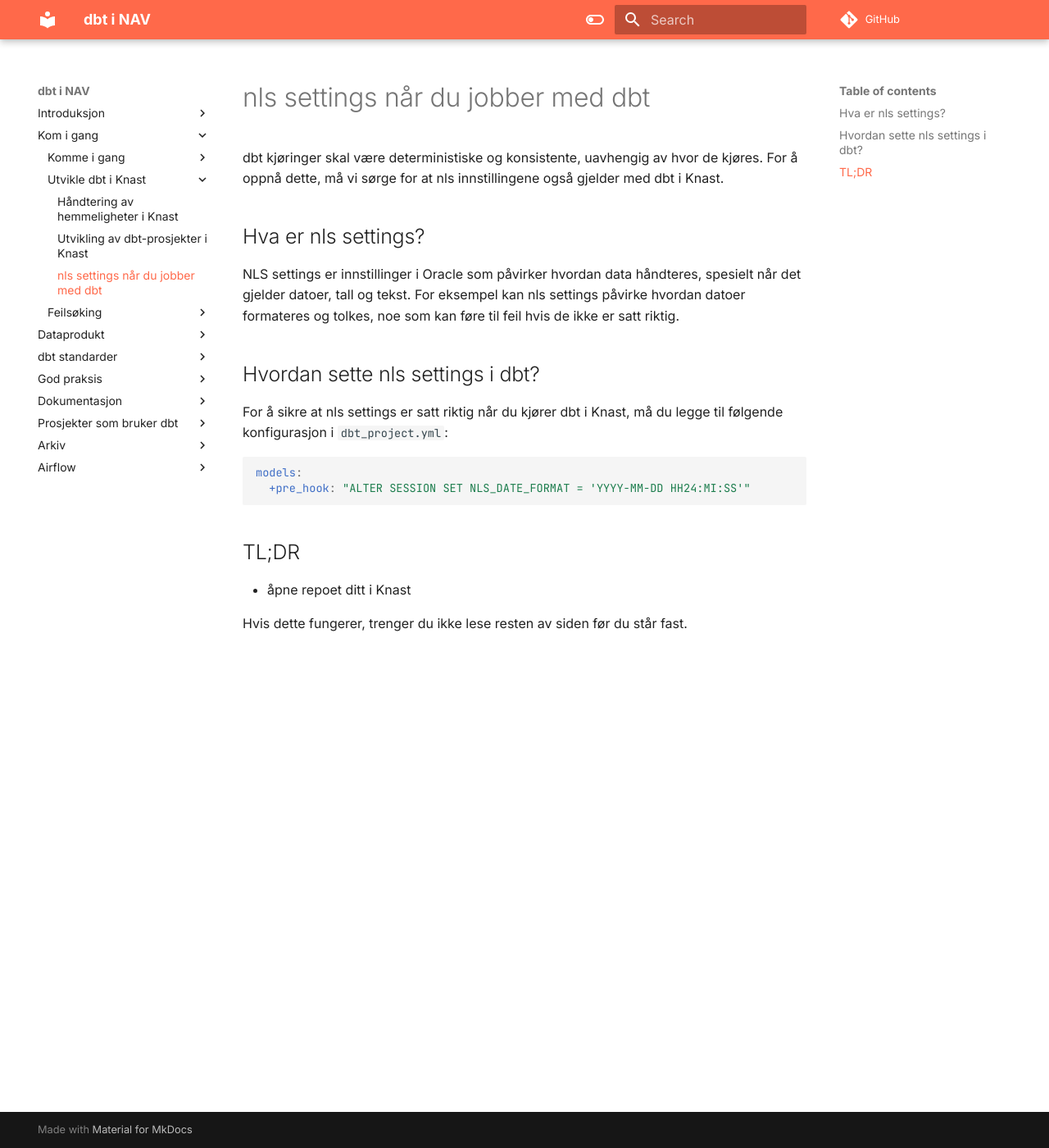
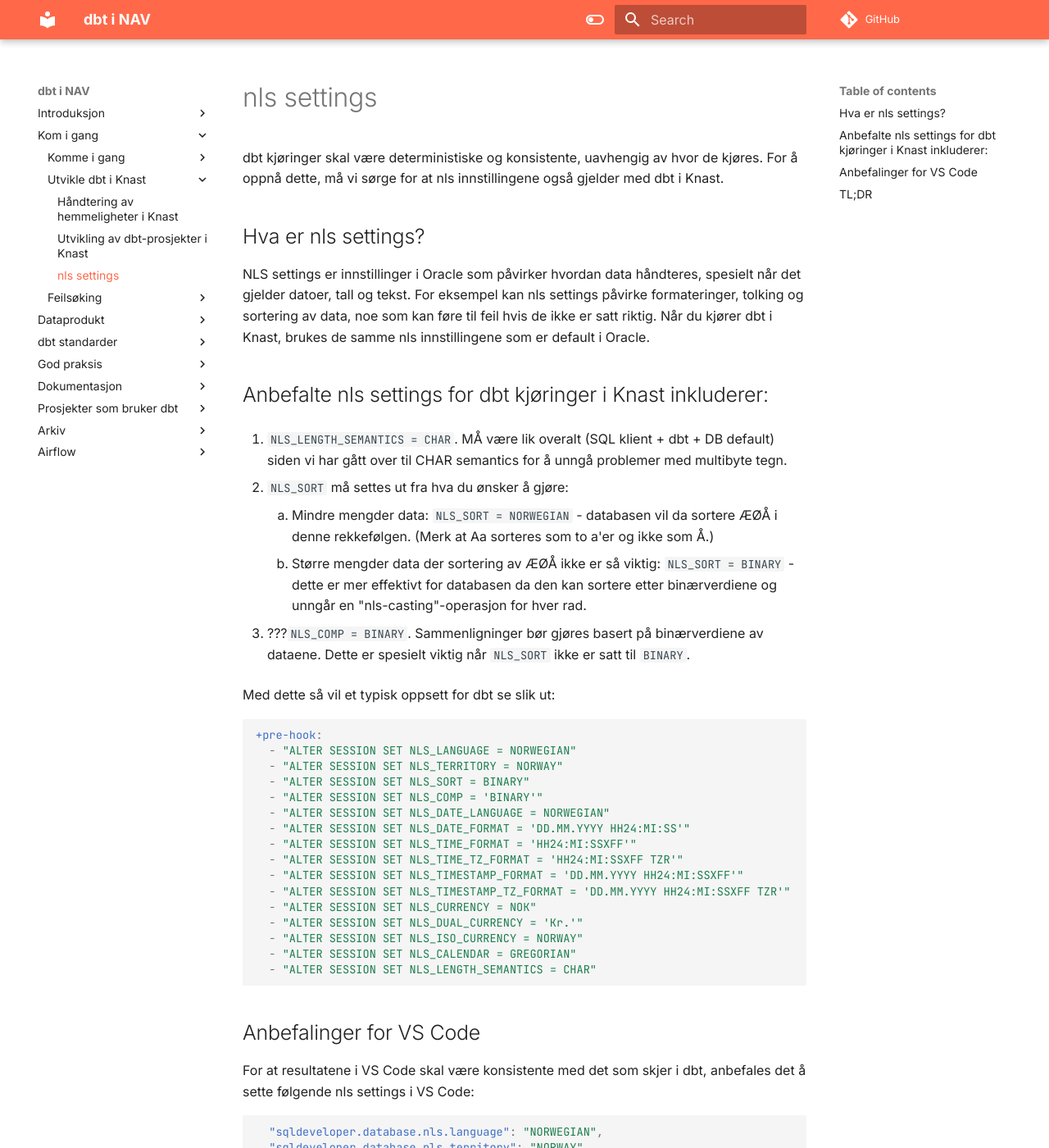
Before and after one commit to navikt/dbt-i-nav, an MkDocs documentation site: the page built from docs/dbt i Knast/nls-settings.md, in a window 1280 px wide and 1400 px high. Shown: the whole window at 82% size. Built offline with MkDocs 1.6.1 and Material for MkDocs 9.7.7, drawn with Linux system fonts in a browser that asks for light colours; comment, search, counter and statistics services are not loaded; some of the changed text lies outside the part shown.

Commit message:
docs: update nls settings documentation for dbt in Knast with recommended configurations

````diff
--- a/docs/dbt i Knast/nls-settings.md
+++ b/docs/dbt i Knast/nls-settings.md
@@ -1,10 +1,60 @@
-# nls settings når du jobber med dbt
+# nls settings
 
 dbt kjøringer skal være deterministiske og konsistente, uavhengig av hvor de kjøres. For å oppnå dette, må vi sørge for at nls innstillingene også gjelder med dbt i Knast.
 
 ## Hva er nls settings?
 
-NLS settings er innstillinger i Oracle som påvirker hvordan data håndteres, spesielt når det gjelder datoer, tall og tekst. For eksempel kan nls settings påvirke hvordan datoer formateres og tolkes, noe som kan føre til feil hvis de ikke er satt riktig.
+NLS settings er innstillinger i Oracle som påvirker hvordan data håndteres, spesielt når det gjelder datoer, tall og tekst. For eksempel kan nls settings påvirke formateringer, tolking og sortering av data, noe som kan føre til feil hvis de ikke er satt riktig. Når du kjører dbt i Knast, brukes de samme nls innstillingene som er default i Oracle.
+
+## Anbefalte nls settings for dbt kjøringer i Knast inkluderer:
+
+1. `NLS_LENGTH_SEMANTICS = CHAR`. MÅ være lik overalt (SQL klient + dbt + DB default) siden vi har gått over til CHAR semantics for å unngå problemer med multibyte tegn.
+
+2. `NLS_SORT` må settes ut fra hva du ønsker å gjøre:
+    1. Mindre mengder data: `NLS_SORT = NORWEGIAN` - databasen vil da sortere ÆØÅ i denne rekkefølgen. (Merk at Aa sorteres som to a'er og ikke som Å.)
+    2. Større mengder data der sortering av ÆØÅ ikke er så viktig: `NLS_SORT = BINARY` - dette er mer effektivt for databasen da den kan sortere etter binærverdiene og unngår en "nls-casting"-operasjon for hver rad.
+
+3. ???`NLS_COMP = BINARY`. Sammenligninger bør gjøres basert på binærverdiene av dataene. Dette er spesielt viktig når `NLS_SORT` ikke er satt til `BINARY`.
+
+Med dette så vil et typisk oppsett for dbt se slik ut:
+
+```yaml
++pre-hook:
+  - "ALTER SESSION SET NLS_LANGUAGE = NORWEGIAN"
+  - "ALTER SESSION SET NLS_TERRITORY = NORWAY"
+  - "ALTER SESSION SET NLS_SORT = BINARY"
+  - "ALTER SESSION SET NLS_COMP = 'BINARY'"
+  - "ALTER SESSION SET NLS_DATE_LANGUAGE = NORWEGIAN"
+  - "ALTER SESSION SET NLS_DATE_FORMAT = 'DD.MM.YYYY HH24:MI:SS'"
+  - "ALTER SESSION SET NLS_TIME_FORMAT = 'HH24:MI:SSXFF'"
+  - "ALTER SESSION SET NLS_TIME_TZ_FORMAT = 'HH24:MI:SSXFF TZR'"
+  - "ALTER SESSION SET NLS_TIMESTAMP_FORMAT = 'DD.MM.YYYY HH24:MI:SSXFF'"
+  - "ALTER SESSION SET NLS_TIMESTAMP_TZ_FORMAT = 'DD.MM.YYYY HH24:MI:SSXFF TZR'"
+  - "ALTER SESSION SET NLS_CURRENCY = NOK"
+  - "ALTER SESSION SET NLS_DUAL_CURRENCY = 'Kr.'"
+  - "ALTER SESSION SET NLS_ISO_CURRENCY = NORWAY"
+  - "ALTER SESSION SET NLS_CALENDAR = GREGORIAN"
+  - "ALTER SESSION SET NLS_LENGTH_SEMANTICS = CHAR"
+```
+
+## Anbefalinger for VS Code
+For at resultatene i VS Code skal være konsistente med det som skjer i dbt, anbefales det å sette følgende nls settings i VS Code:
+
+```json
+  "sqldeveloper.database.nls.language": "NORWEGIAN",
+  "sqldeveloper.database.nls.territory": "NORWAY",
+  "sqldeveloper.database.nls.dateLanguage": "NORWEGIAN",
+  "sqldeveloper.database.nls.dateFormat": "DD.MM.YYYY HH24:MI:SS",
+  "sqldeveloper.database.nls.timestampFormat": "DD.MM.YYYY HH24:MI:SSXFF",
+  "sqldeveloper.database.nls.timestampTZ Format": "DD.MM.YYYY HH24:MI:SSXFF TZR",
+  "sqldeveloper.database.nls.currency": "NOK",
+  "sqldeveloper.database.nls.ISOCurrency": "NORWAY",
+  "sqldeveloper.database.nls.groupSeparator": "",
+  "sqldeveloper.database.nls.decimalSeparator": ".",
+  "sqldeveloper.database.nls.length": "CHAR",
+  "sqldeveloper.database.nls.sort": "CHAR",
+  "sqldeveloper.database.nls.comparison": "BINARY",
+  ```
 
 ## Hvordan sette nls settings i dbt?
 For å sikre at nls settings er satt riktig når du kjører dbt i Knast, må du legge til følgende konfigurasjon i `dbt_project.yml`:
````
